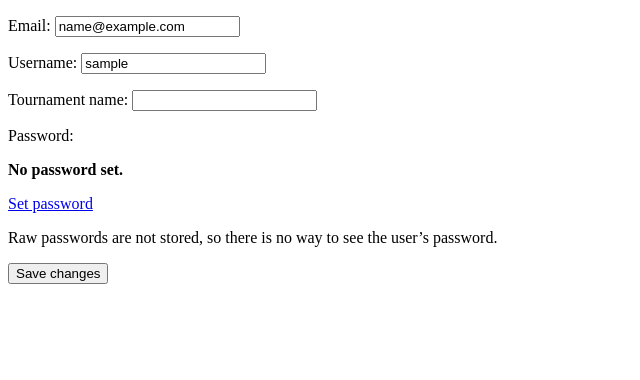
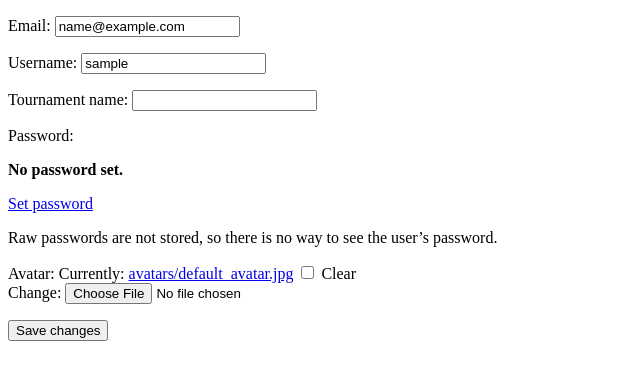
Before and after one commit to RodrigoEstrela/42-ft_transcendence, a Django app: page /authuser/edit/ in a window 1280 px wide. Shown: the top 380 px of the page, without its empty margins (0-640 px from the left). Run offline with Django 5.2, Linux system fonts and the light colour scheme; the visitor is signed in with stand-in values (Sample User, id 1).

Commit message:
avatar profile, default and possible to upload

```diff
--- a/web/authuser/forms.py
+++ b/web/authuser/forms.py
@@ -27,4 +27,10 @@ class CustomUserCreationForm(UserCreationForm):
 class CustomUserChangeForm(UserChangeForm):
     class Meta:
         model = User
-        fields = ("email", "username", "tournament_name")
+        fields = ("email", "username", "tournament_name", )
+
+
+class AvatarChangeForm(forms.ModelForm):
+    class Meta:
+        model = User
+        fields = ("avatar",)
--- a/web/authuser/models.py
+++ b/web/authuser/models.py
@@ -32,6 +32,7 @@ class User(AbstractUser, PermissionsMixin):
     email = models.EmailField(unique=True)
     username = models.CharField(max_length=30, unique=True)
     tournament_name = models.CharField(max_length=255, blank=True, default="")
+    avatar = models.ImageField(null=True, blank=True, upload_to="avatars/", default="avatars/default_avatar.jpg")
 
     is_active = models.BooleanField(default=True)
     is_superuser = models.BooleanField(default=False)
@@ -63,6 +64,7 @@ class User(AbstractUser, PermissionsMixin):
 
     def get_profile_page_info(self):
         return {
+            "avatar": self.avatar if self.avatar else "/media/avatars/default_avatar.jpg",
             "username": self.username,
             "email": self.email,
             "tournament_name": self.tournament_name,
--- a/web/authuser/templates/authuser/edit_profile.html
+++ b/web/authuser/templates/authuser/edit_profile.html
@@ -6,11 +6,11 @@
 </head>
 <body>
     <!-- edit_profile.html -->
-    <form method="post" action="{% url 'authuser:edit_profile' %}">
+    <form method="post" action="{% url 'authuser:edit_profile' %}" enctype="multipart/form-data">
         {% csrf_token %}
         {{ form.as_p }}
+        {{ image_form.as_p }}
         <button type="submit">Save changes</button>
     </form>
-
 </body>
 </html>
--- a/web/authuser/templates/authuser/profile.html
+++ b/web/authuser/templates/authuser/profile.html
@@ -10,6 +10,7 @@
             <button>HOME</button>
             <br>
         </a>
+    <img src="{{ info.avatar.url }}" alt="Avatar" width="200" height="200">
     <h2>Info:</h2>
     <ul>
         <li>Username: {{ info.username }}</li>
--- a/web/authuser/templates/authuser/self-profile.html
+++ b/web/authuser/templates/authuser/self-profile.html
@@ -10,6 +10,7 @@
             <button>HOME</button>
             <br>
         </a>
+    <img src="{{ info.avatar.url }}" alt="Avatar" width="200" height="200">
     <h2>Info:</h2>
     <ul>
         <li>Username: {{ info.username }}</li>
--- a/web/authuser/views.py
+++ b/web/authuser/views.py
@@ -4,7 +4,7 @@ from django.contrib.auth import login, authenticate
 from django.contrib.auth.decorators import login_required
 from django.contrib.auth.forms import AuthenticationForm
 from django.contrib import messages
-from .forms import CustomUserCreationForm, CustomUserChangeForm
+from .forms import CustomUserCreationForm, CustomUserChangeForm, AvatarChangeForm
 from friend.models import FriendList, FriendRequest
 from django.conf import settings
 from .models import User
@@ -75,11 +75,14 @@ def profile(request, username):
 @login_required
 def edit_profile(request):
     if request.method == "POST":
-        form = CustomUserChangeForm(request.POST, instance=request.user)
-        if form.is_valid():
-            form.save()
+        info_form = CustomUserChangeForm(request.POST, instance=request.user)
+        avatar_form = AvatarChangeForm(request.POST, request.FILES, instance=request.user)
+        if info_form.is_valid() and avatar_form.is_valid():
+            info_form.save()
+            avatar_form.save()
             return redirect('authuser:profile', username=request.user.username)
     else:
-        form = CustomUserChangeForm(instance=request.user)
+        info_form = CustomUserChangeForm(instance=request.user)
+        avatar_form = AvatarChangeForm(instance=request.user)
 
-    return render(request, "authuser/edit_profile.html", {"form": form})
+    return render(request, "authuser/edit_profile.html", {"form": info_form, "image_form": avatar_form})
--- a/web/web/urls.py
+++ b/web/web/urls.py
@@ -16,6 +16,8 @@ Including another URLconf
 """
 from django.contrib import admin
 from django.urls import include, path
+from django.conf import settings
+from django.conf.urls.static import static
 
 urlpatterns = [
     path('admin/', admin.site.urls),
@@ -25,4 +27,4 @@ urlpatterns = [
     path('friend/', include("friend.urls")),
     path('game/', include("game.urls")),
     path('oauth/', include("customoauth.urls")),
-]
+] + static(settings.MEDIA_URL, document_root=settings.MEDIA_ROOT)
```
Also changed, not shown: web/web/settings.py (+8 -1 lines), web/authuser/migrations/0003_user_avatar.py (added), web/authuser/migrations/0004_alter_user_avatar.py (added), web/authuser/migrations/0005_remove_user_avatar.py (added), web/authuser/migrations/0006_user_avatar.py (added), web/authuser/migrations/0007_remove_user_avatar.py (added), web/authuser/migrations/0008_user_avatar.py (added), web/media/avatars/default_avatar.jpg (added).
